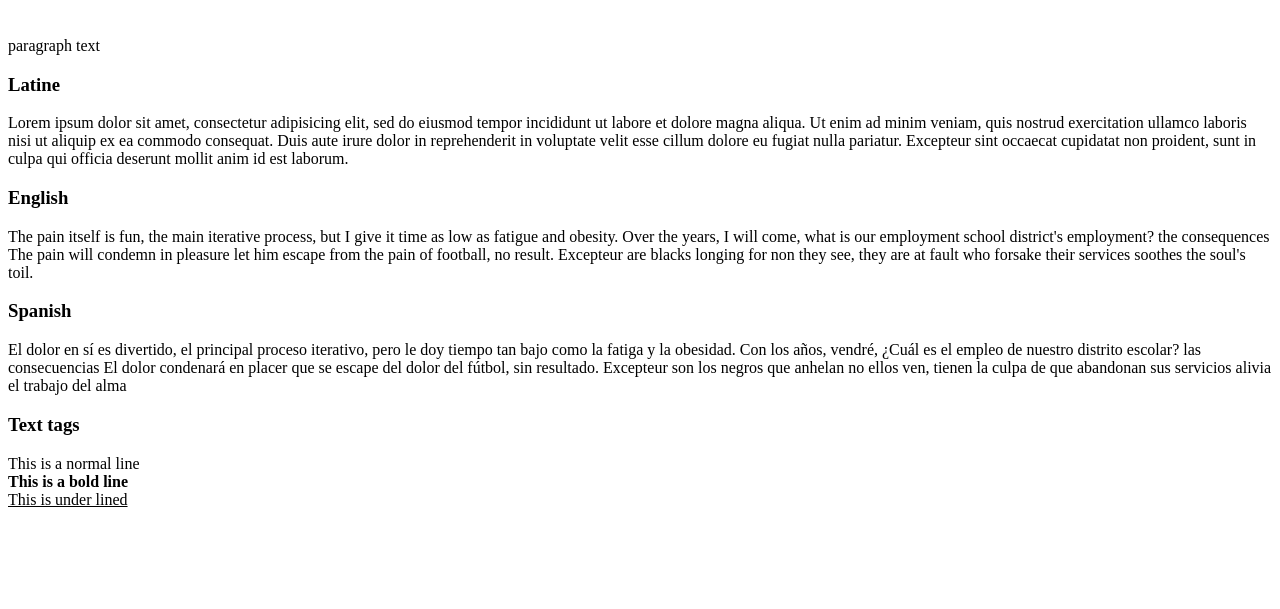
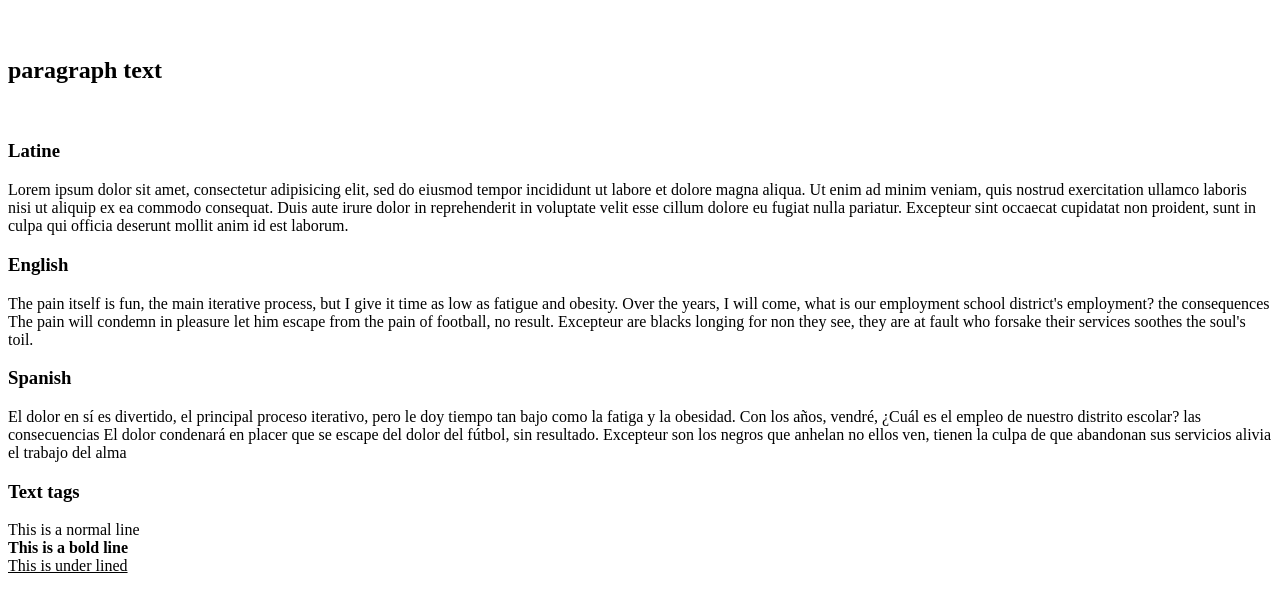
Before and after one commit to Hamim104/Software-Project-II, a plain HTML site: page HTML/index.html in a window 1280 px wide. Shown: the part 61-670 px from the top of the page. Drawn offline with Linux system fonts and the light colour scheme.

Commit message:
nothing major

```diff
--- a/HTML/index.html
+++ b/HTML/index.html
@@ -5,7 +5,7 @@
 	<body>
 		<h1> Heading Tag test </h1> <br>
 
-		paragraph text <br>
+		<h2>paragraph text</h2> <br>
 		<h3>Latine</h3>
 		<p>Lorem ipsum dolor sit amet, consectetur adipisicing elit, sed do eiusmod
 		tempor incididunt ut labore et dolore magna aliqua. Ut enim ad minim veniam,
```
